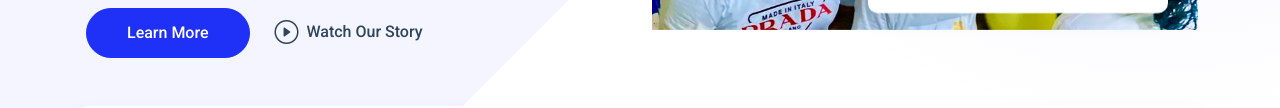
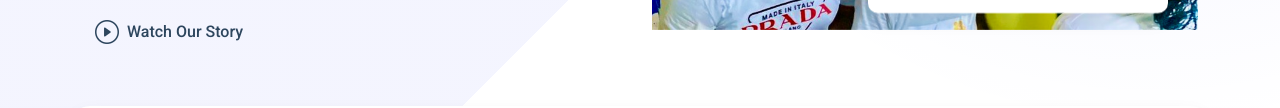
Before and after one commit to cbc-232/christlivingministries.church, a plain HTML site: page index.html in a window 1280 px wide. Shown: the part 522-630 px from the top of the page. Drawn offline with nearby package versions, Linux system fonts and the light colour scheme.

Commit message:
Update index.html

```diff
--- a/index.html
+++ b/index.html
@@ -88,13 +88,11 @@
                 supporting the youth, and spreading hope through our ministry and football team.
               </p>
 
-              <div class="hero-buttons">
-                <a href="#about" class="btn btn-primary me-0 me-sm-2 mx-1">Learn More</a>
-                <a href="https://www.facebook.com/nabieujoseph/videos/1056454929460204" class="btn btn-link mt-2 mt-sm-0 glightbox">
-                  <i class="bi bi-play-circle me-1"></i>
-                  Watch Our Story
-                </a>
-              </div>
+              <a href="https://www.facebook.com/nabieujoseph/videos/1056454929460204" class="btn btn-link mt-2 mt-sm-0 glightbox" target="_blank">
+                <i class="bi bi-play-circle me-1"></i>
+                Watch Our Story
+              </a>
+
             </div>
           </div>
 
```
